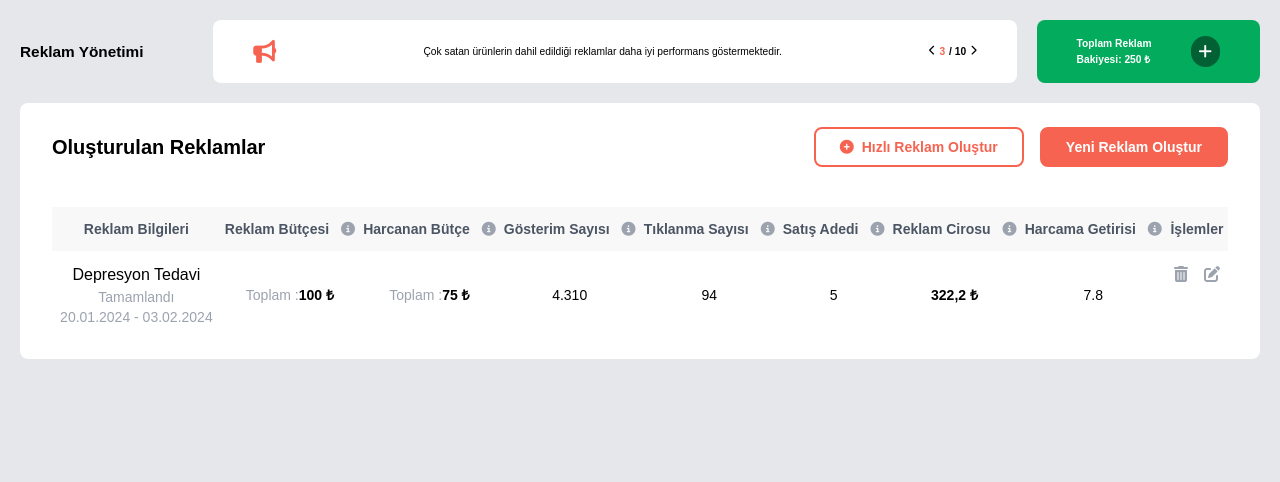
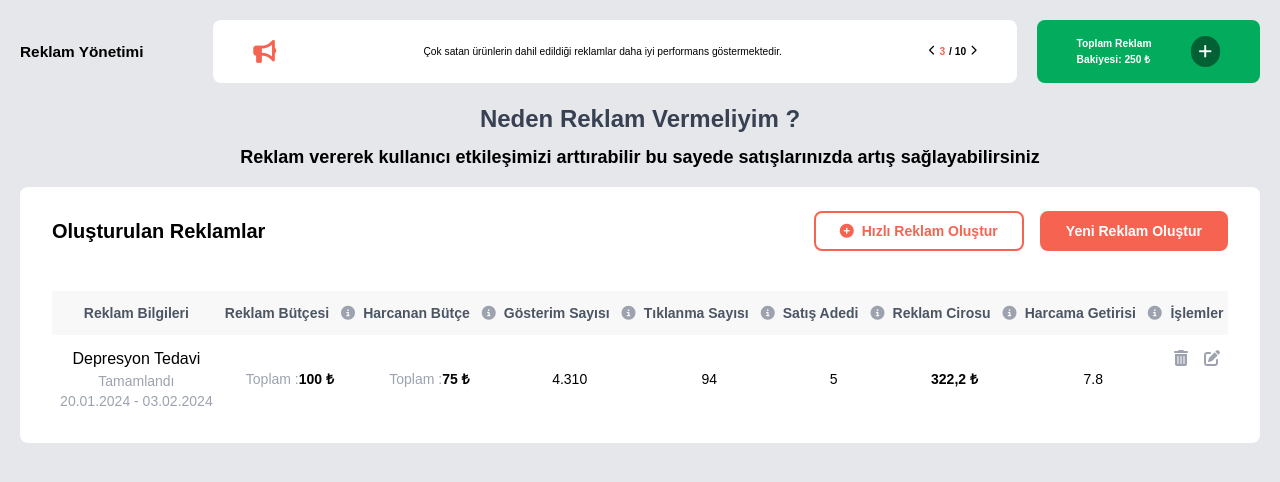
Before and after one commit to bayramcinar/reklamYonetimi, a React (Create React App) app: page /table in a window 1280 px wide. Shown: the top 482 px of the page. Built offline with nearby package versions, Linux system fonts and the light colour scheme.

Commit message:
colorUpdate

```diff
--- a/src/App.css
+++ b/src/App.css
@@ -5,3 +5,23 @@ body {
 * {
   font-family: "Poppins", sans-serif;
 }
+::-webkit-scrollbar {
+  width: 6px;
+}
+::-webkit-scrollbar-thumb {
+  background-color: #d1d5db;
+  border-radius: 4px;
+}
+
+::-webkit-scrollbar-track {
+  background-color: #f3f4f6;
+}
+
+::-webkit-scrollbar-thumb:horizontal {
+  background-color: #fafafa;
+  border-radius: 4px;
+}
+
+::-webkit-scrollbar-track:horizontal {
+  background-color: #f3f4f6;
+}
--- a/src/components/mainAdvertPage/mainPage.jsx
+++ b/src/components/mainAdvertPage/mainPage.jsx
@@ -1,11 +1,13 @@
 import React from "react";
 import CreatedAdvertsTable from "./createdAdvertsTable";
 import AdvertTitleArea from "./advertTitleArea";
+import WhyUseAdvert from "./whyUseAdvert";
 
 function MainPage() {
   return (
     <div className="bg-gray-200">
       <AdvertTitleArea />
+      <WhyUseAdvert />
       <CreatedAdvertsTable />
     </div>
   );
--- /dev/null
+++ b/src/components/mainAdvertPage/whyUseAdvert.jsx
@@ -0,0 +1,19 @@
+import React from "react";
+
+function WhyUseAdvert() {
+  return (
+    <div>
+      <div className="titleArea">
+        <h1 className=" font-extrabold text-2xl text-center text-gray-700">
+          Neden Reklam Vermeliyim ?
+        </h1>
+        <h1 className="text-lg text-center mt-2 font-semibold">
+          Reklam vererek kullanıcı etkileşimizi arttırabilir bu sayede
+          satışlarınızda artış sağlayabilirsiniz
+        </h1>
+      </div>
+    </div>
+  );
+}
+
+export default WhyUseAdvert;
```
